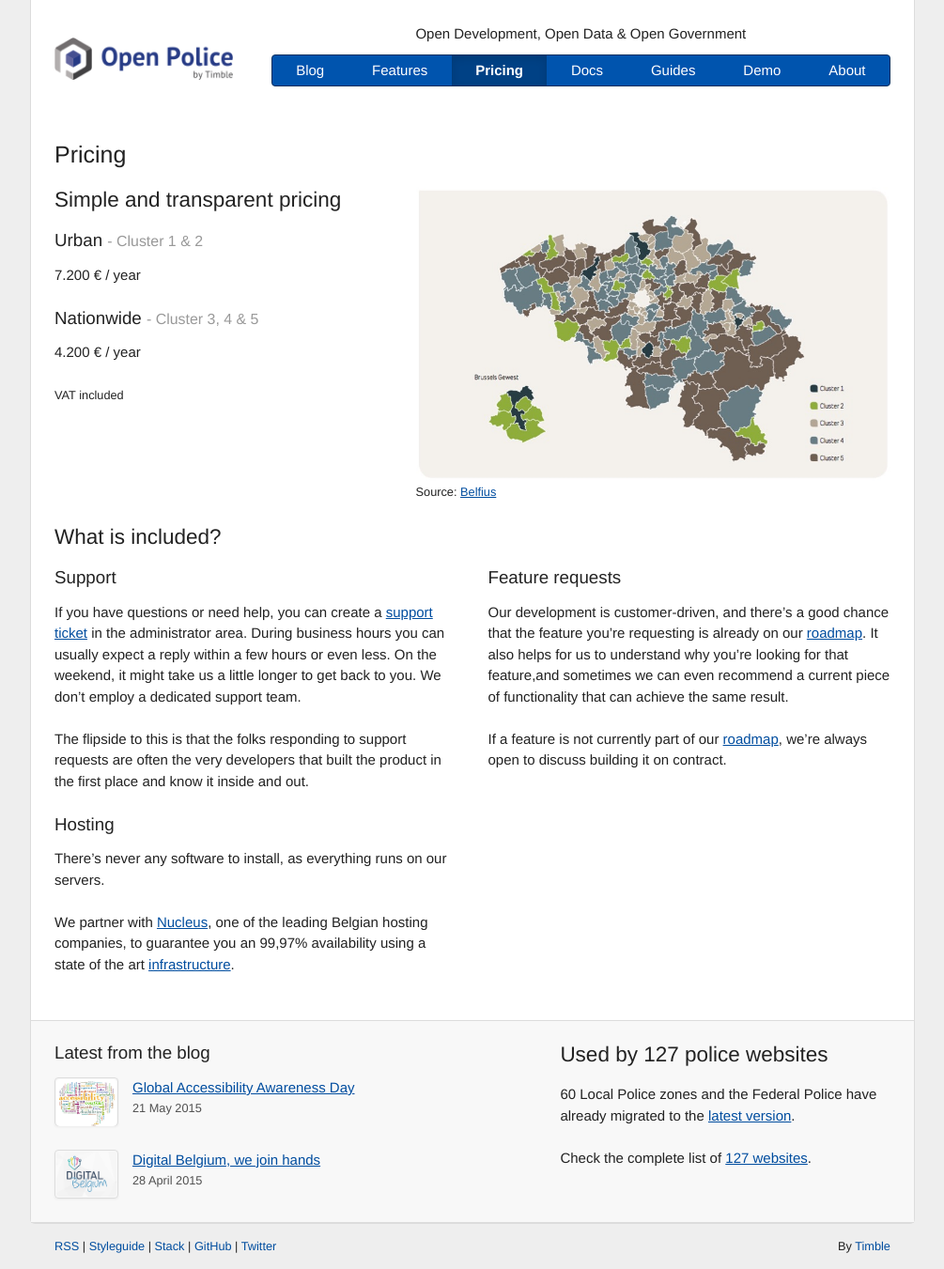
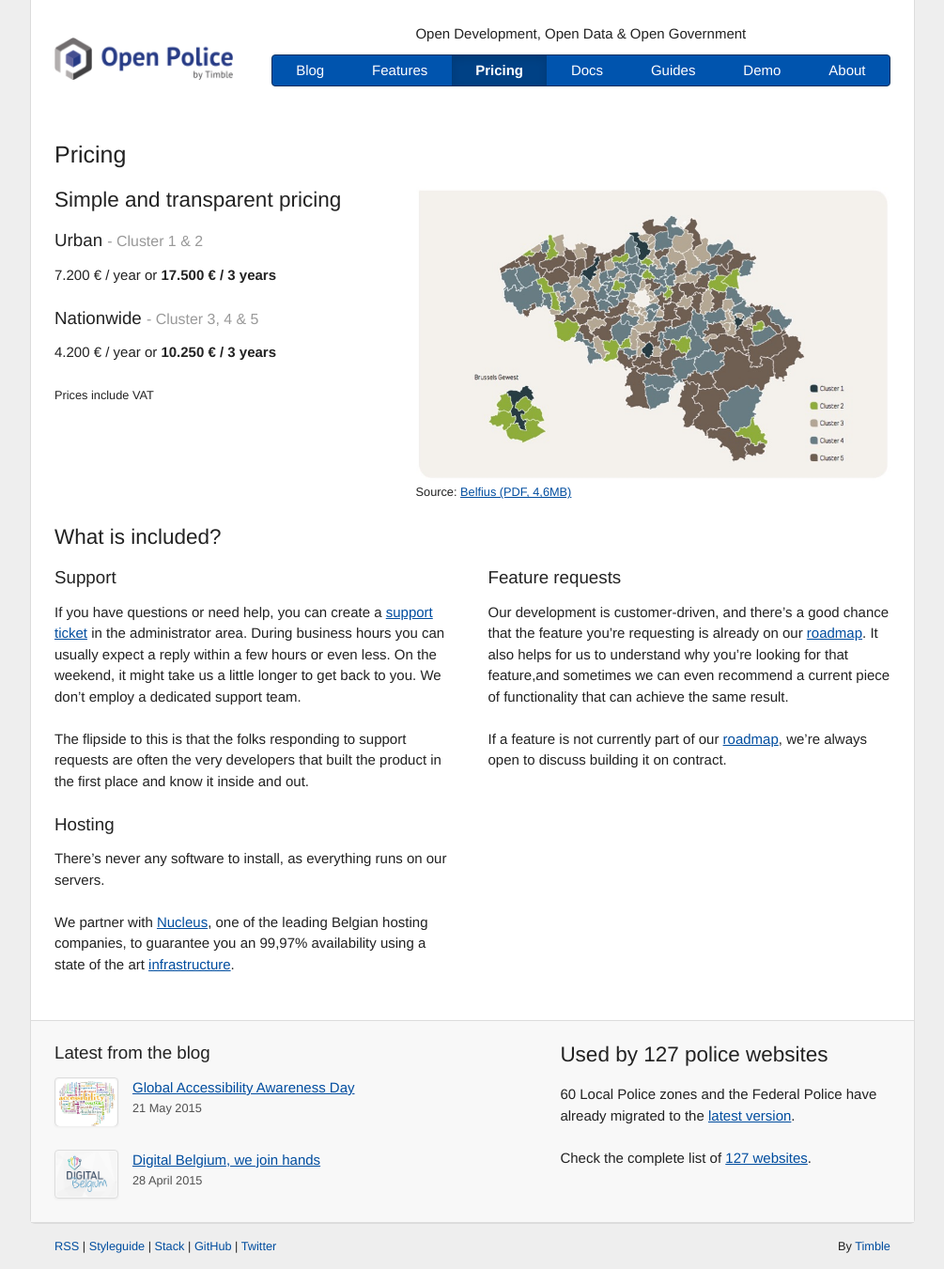
Before and after one commit to timble/www.openpolice.be, a Jekyll site: the page built from pricing/index.md, in a window 1280 px wide. Shown: the whole page at 94% size, without its empty margins (137-1142 px from the left). Built offline with Jekyll 4.4.1, drawn with Linux system fonts in a browser that asks for light colours.

Commit message:
#33 - Added 3 year pricing

```diff
--- a/pricing/index.md
+++ b/pricing/index.md
@@ -10,18 +10,18 @@ rooturl: pricing
 
 ### Urban <small>- Cluster 1 & 2</small>
 
-7.200 € / year
+7.200 € / year or **17.500 € / 3 years**
 
 ### Nationwide <small>- Cluster 3, 4 & 5</small>
 
-4.200 € / year
+4.200 € / year or **10.250 € / 3 years**
 
-<small>VAT included</small>
+<small>Prices include VAT</small>
 </div>
 
 <div class="pricing__image" markdown="1">
 ![]({{ site.url }}/images/pricing/clusters.jpg)
-<small>Source: <a href="https://www.belfius.be/common/NL/multimedia/MMDownloadableFile/PublicSocial/Expertise/financesCPAS/2014/MMDF%20financi%C3%ABle%20situatie%20van%20de%20politiezones.pdf">Belfius</a></small>
+<small>Source: <a href="https://www.belfius.be/common/NL/multimedia/MMDownloadableFile/PublicSocial/Expertise/financesCPAS/2014/MMDF%20financi%C3%ABle%20situatie%20van%20de%20politiezones.pdf">Belfius (PDF, 4,6MB)</a></small>
 </div>
 </div>
 
```
